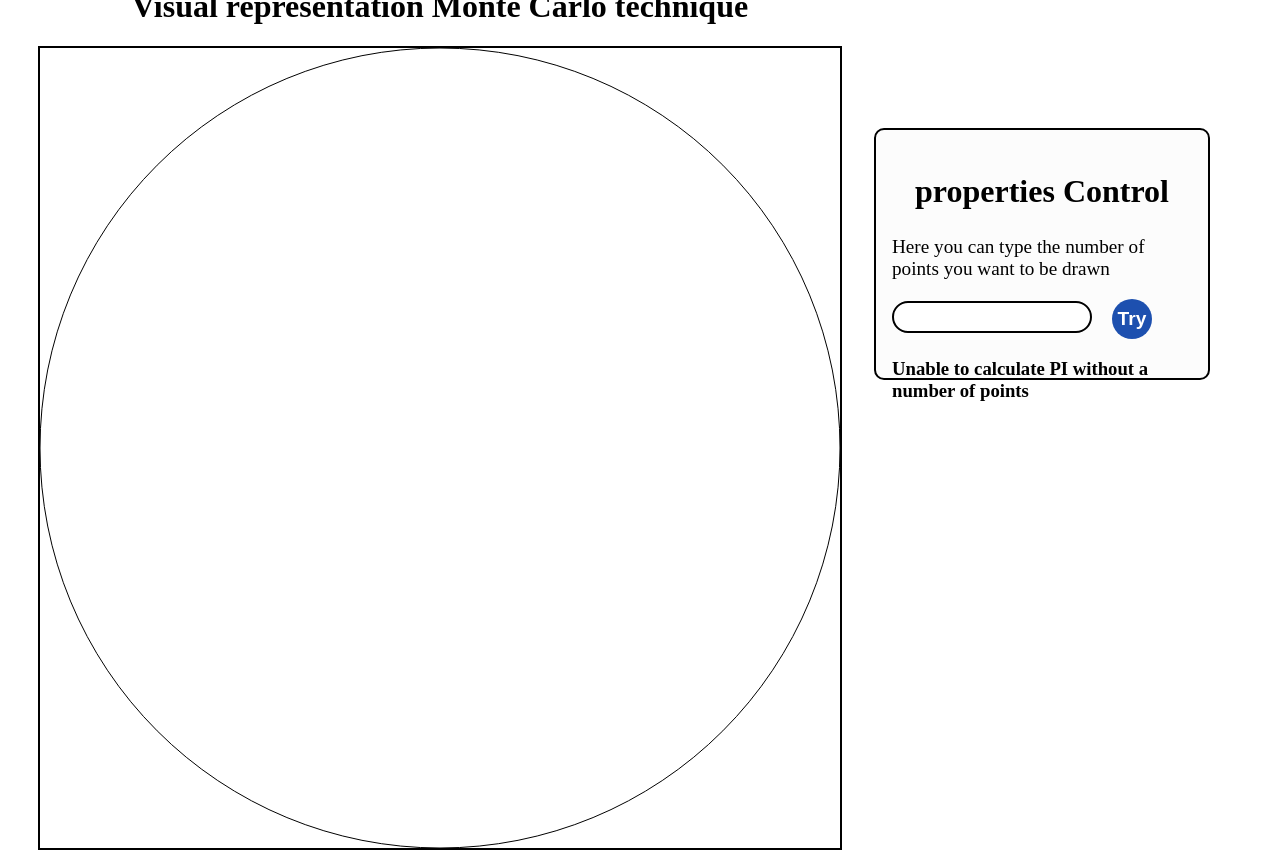
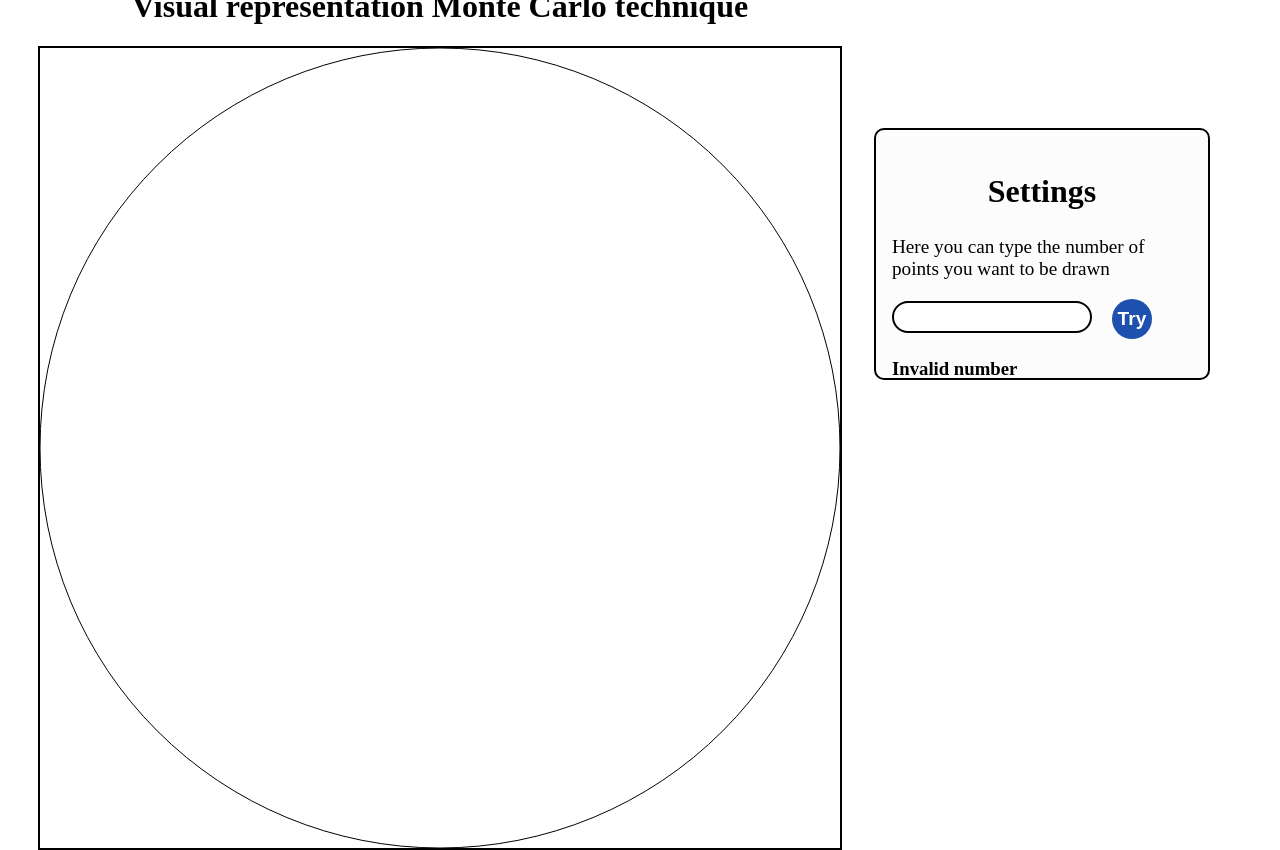
Before and after one commit to slondono19/Calculate-PI-using-monte-and-Visual, a plain HTML site: page index.html in a window 1280 px wide. Both pictures are taken after a click on the button "Try". Drawn offline with Linux system fonts and the light colour scheme.

Commit message:
Added invalid values

```diff
--- a/calculatePi.js
+++ b/calculatePi.js
@@ -24,7 +24,10 @@ function calculatePi(points){
 
     drawcircle();
 
-    if(numberOfPoints.value !== ''){
+    if(numberOfPoints.value === '' || numberOfPoints.value < 0){
+        showPi.innerText = 'Invalid number';
+    }
+    else {
 
             for(let i = 0; i<= points; i++){
                 pointsInSqure += 1;
@@ -43,7 +46,6 @@ function calculatePi(points){
             //console.log(pi);
             showPi.innerText = 'With '+ points+ ' points your pi calculation is: ' + pi;
     }
-    else showPi.innerText = 'Unable to calculate PI without a number of points';
 
 
 }
--- a/index.html
+++ b/index.html
@@ -17,7 +17,7 @@
             style="border:2px solid #000000;"></canvas>
         </div>
         <div class="properties">
-            <h2>properties Control</h2>
+            <h2>Settings</h2>
 
             <div class="pointsToBeDrawn">
                 <p>Here you can type the number of points you want to be drawn</p>
```
